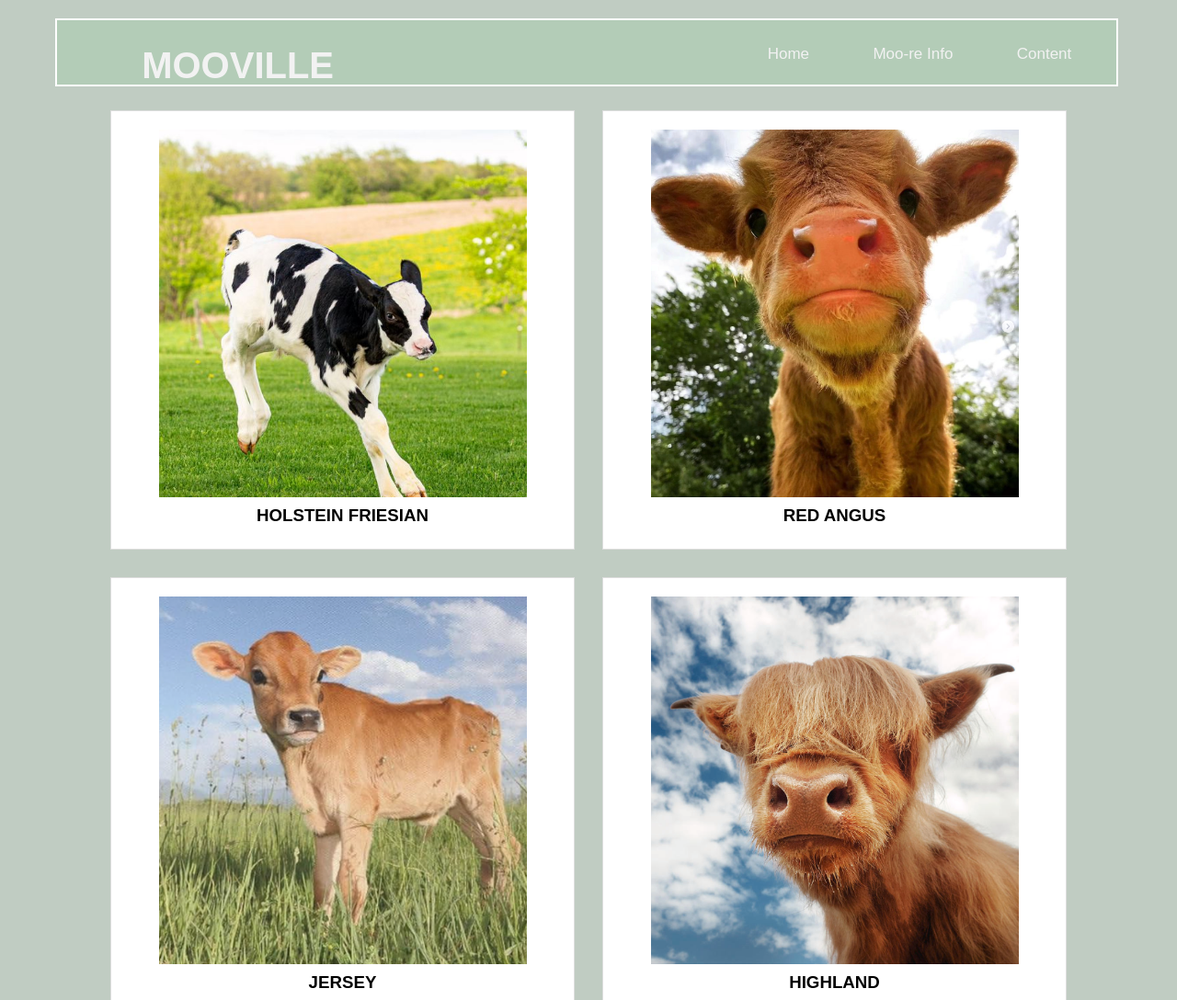
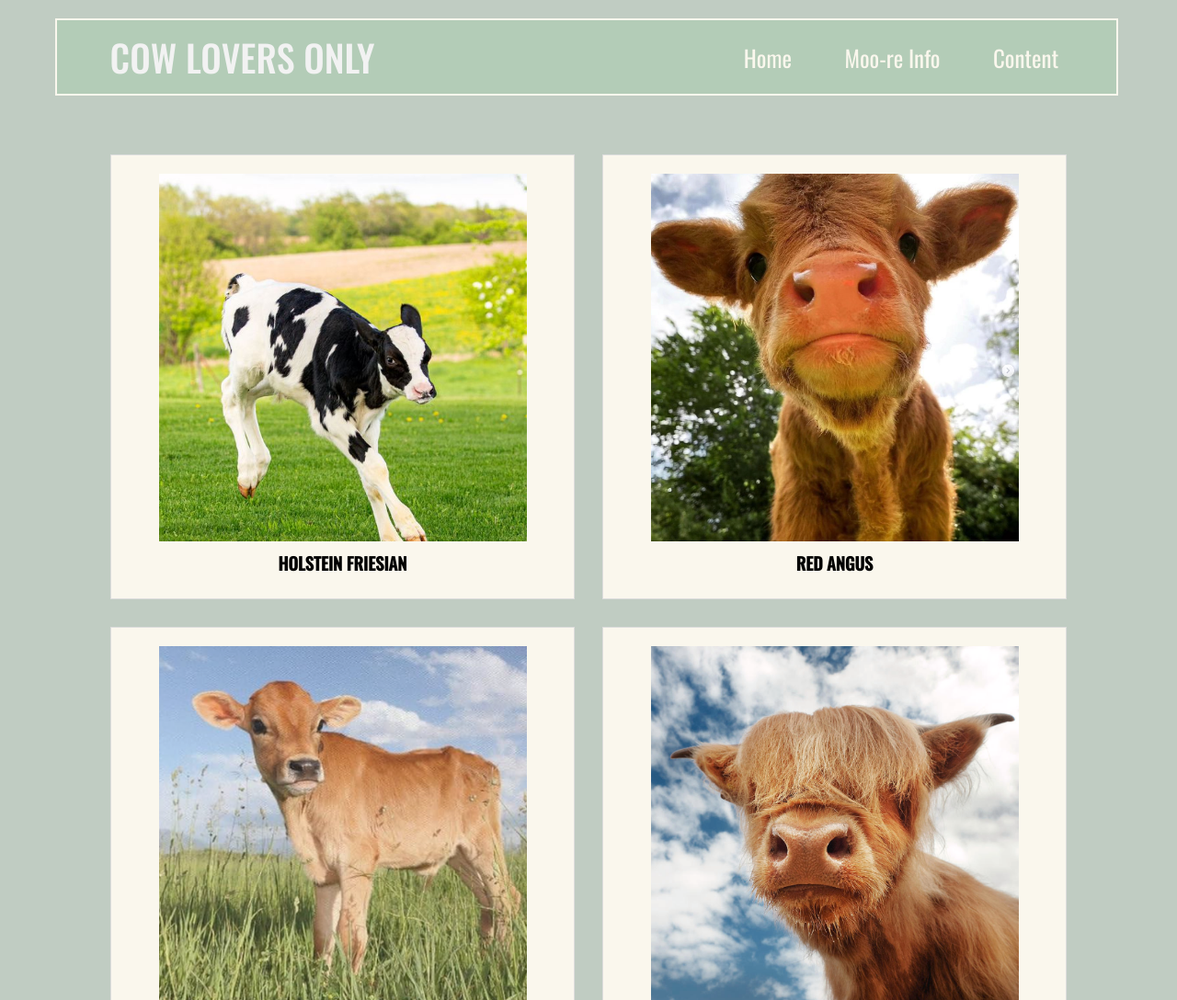
Before and after one commit to jb7801/json_site, a plain HTML site: page index.html in a window 1280 px wide. Shown: the top 1088 px of the page at 92% size. Drawn offline with nearby package versions, Linux system fonts and the light colour scheme.

Commit message:
cow site

```diff
--- a/index.html
+++ b/index.html
@@ -6,11 +6,14 @@
   <title>COWS</title>
   <link rel="stylesheet" href="style.css">
  <link rel="stylesheet" href="https://cdnjs.cloudflare.com/ajax/libs/Glide.js/3.4.1/css/glide.core.min.css" integrity="sha256-Ev8y2mML/gGa4LFVZgNpMTjKwj34q4pC4DcseWeRb9w=" crossorigin="anonymous" />
+ <link rel="preconnect" href="https://fonts.googleapis.com">
+<link rel="preconnect" href="https://fonts.gstatic.com" crossorigin>
+<link href="https://fonts.googleapis.com/css2?family=Oswald:wght@300;400;500&display=swap" rel="stylesheet">
 </head>
 <body>
 
 <div class = "topbar">
-  <h1>MOOVILLE</h1>
+  <h1> COW LOVERS ONLY</h1>
     <div class="navbar">
       <a href="#cow-container">Home</a>
       <a href="#cow-detail-section">Moo-re Info</a>
@@ -18,6 +21,7 @@
     </div>
 
 </div>
+<br><br>
   <div id="cow-container" class="grid-container"></div>
 
   <h2 class = "title"> MOO-RE ABOUT COWS :)</h2>
--- a/style.css
+++ b/style.css
@@ -1,5 +1,5 @@
 body {
-  font-family: Arial, sans-serif;
+  font-family: 'Oswald', sans-serif;
   margin: 0;
   padding: 20px;
   background-color:#c0ccc2;
@@ -7,20 +7,24 @@ body {
 
 h1 {
   color: #f2f2f2;
-  margin-left: 8%;
+  margin-left: 5%;
   font-size: 5vh;
   text-align: left;
-  padding-bottom: 5% ;
+  font-weight: 500;
+  margin-top: 10px;
+  margin-bottom: 10px;
+
 }
 
 .title {
   margin-left: 8%;
-  color: #fff;
+  color: #faf7ed;
   margin-top: 5%;
   margin-bottom: 5%;
   font-size: 4vh;
   display: flex;
   text-align: center;
+  font-size: 5vh;
 }
 
 a{
@@ -29,22 +33,21 @@ a{
 
 .topbar{
   background-color: rgb(175, 204, 180, 0.8);
-  border: 2px solid #fff;
-  text-align: right;
+  border: 2px solid #faf7ed;
+  text-align: center;
+  justify-content: center;
   z-index: 1000;
   position: fixed;
   width: 90%;
-  height: 5vh;
   right: 5%;
-  padding-bottom: 30px;
 
 
 }
 
 .navbar {
   position: fixed;
-  top: 35px;
-  right: 80px;
+  top: 30px;
+  right: 100px;
   width: 400px;
   display: flex;
   justify-content: space-around;
@@ -52,11 +55,11 @@ a{
 
 .navbar a {
   display: inline-block;
-  color: #f2f2f2;
+  color: #faf7ed;
   text-align: center;
   padding: 14px 16px;
   text-decoration: none;
-  font-size: 17px;
+  font-size: 25px;
 }
 
 .grid-container {
@@ -77,7 +80,7 @@ a{
   flex-direction: column;
   justify-content: center;
   border: 1px solid #ddd;
-  background-color: #fff;
+  background-color: #faf7ed;
   padding: 20px;
   margin: 40px;
 }
@@ -98,7 +101,7 @@ a{
   text-align: center;
   justify-content: center;
   border: 1px solid #ddd;
-  background-color: #fff;
+  background-color: #faf7ed;
   padding: 20px;
 }
 
@@ -159,9 +162,8 @@ a{
   color: #000;
   text-transform: uppercase;
   padding: 9px 12px;
-  background-color: #fff;
-  border: 2px solid #000;
-  border-radius: 10px;
+  background-color: #faf7ed;
+  border: 1px solid #faf7ed;
   text-shadow: 0 0.25em 0.5em rgba(0, 0, 0, 0.1);
   opacity: 1;
   cursor: pointer;
@@ -171,7 +173,7 @@ a{
   .glide__arrow:focus {
     outline: none; }
   .glide__arrow:hover {
-    border-color: white; }
+    border-color: black; }
   .glide__arrow--left {
     left: 20em; }
   .glide__arrow--right {
```
Also changed, not shown: 1 other file.
